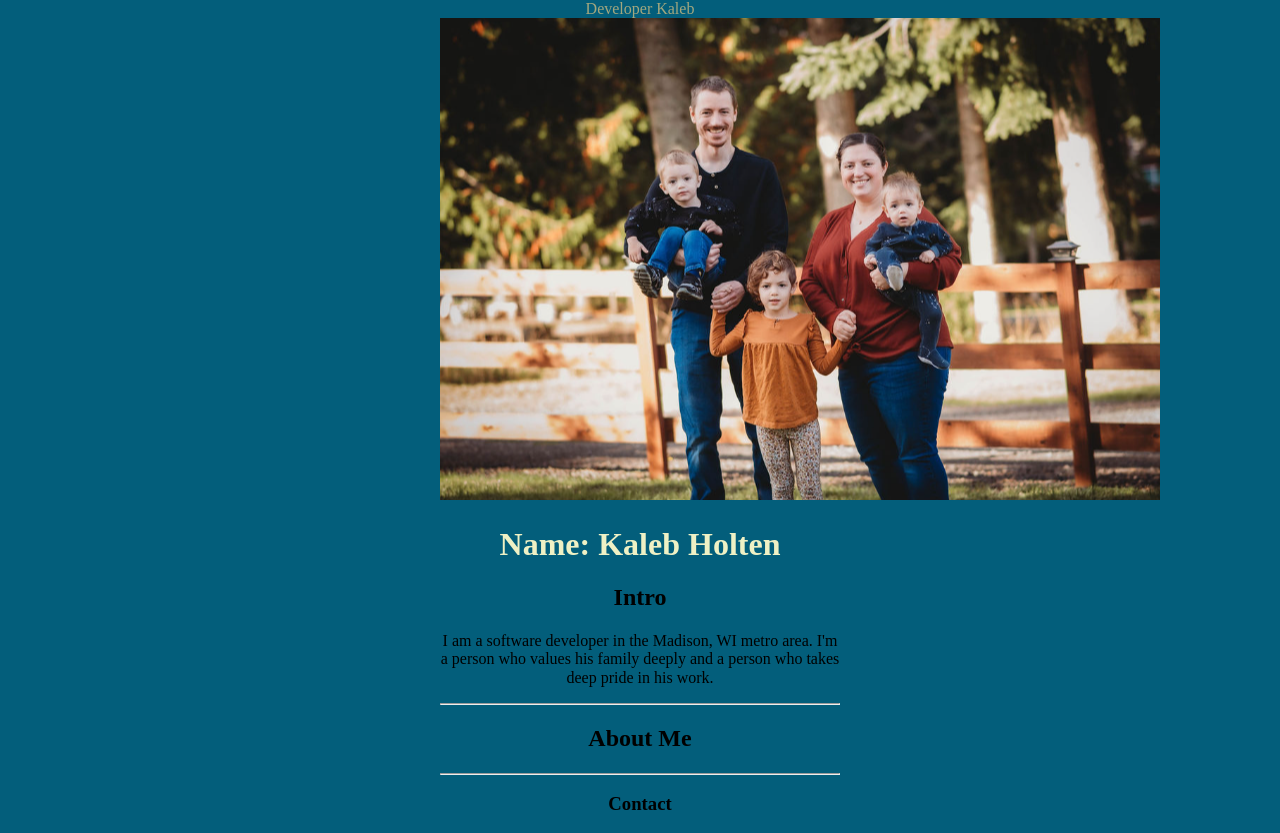
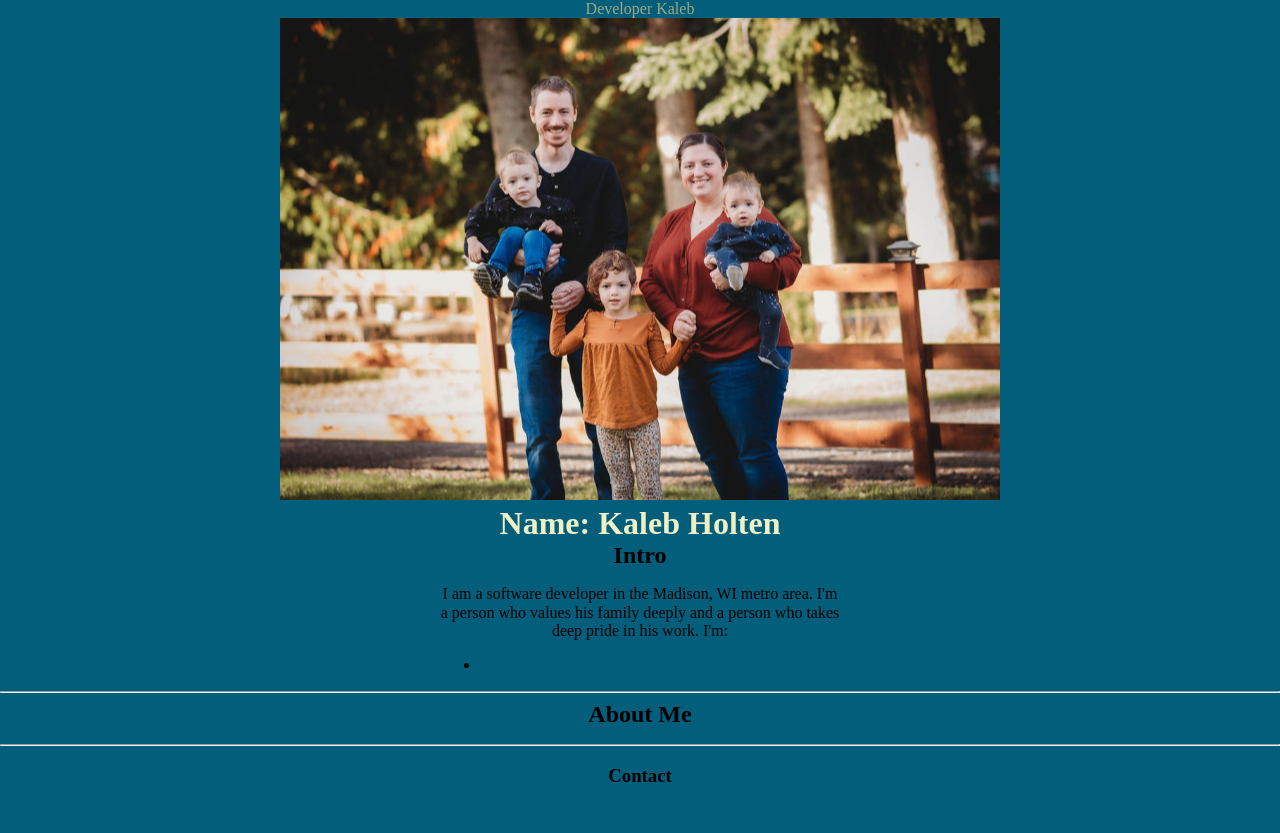
Before and after one commit to DeveloperKaleb/PortfolioWebPage, a plain HTML site: page index.html in a window 1280 px wide. After the commit the page ends 805 px from the top, so only its background shows below. Drawn offline with nearby package versions, Linux system fonts and the light colour scheme.

Commit message:
Update index.html

```diff
--- a/index.html
+++ b/index.html
@@ -8,23 +8,27 @@
   rel="stylesheet" type="text/css" />
   <link href="style.css" rel="stylesheet" type="text/css"/>
 </head>
-<body class="wrapper">
-  <header> Developer Kaleb </header>
+<body>
+  <header class="wrapper"> Developer Kaleb </header>
   <main>
-    <img src="photos/family-photo.png"/>
-    <h1>Name: Kaleb Holten</h1>
-    <h2>Intro</h2>
-      <article>
-      <p>I am a software developer in the Madison, WI metro area. I'm a person who values his family deeply and a person who takes deep pride in his work.</p>
+    <img class="imageWrap" src="photos/family-photo.png" alt="family-photo"/>
+    <h1 class="wrapper">Name: Kaleb Holten</h1>
+    <h2 class="wrapper">Intro</h2>
+      <article class="wrapper">
+      <p>I am a software developer in the Madison, WI metro area. I'm a person who values his family deeply and a person who takes deep pride in his work. I'm:</p>
+      <ul>
+      	<li>
+      </ul>
       </article>
 
   <hr>
-    <h2>About Me</h2>
+    <h2 class="wrapper">About Me</h2>
+    <article class="wrapper">
     <p></p>
-
+    </article>
   <hr>
   </main>
-  <footer>
+  <footer class="wrapper">
   	<h3>Contact</h3>
   </footer>
 </body>
```
